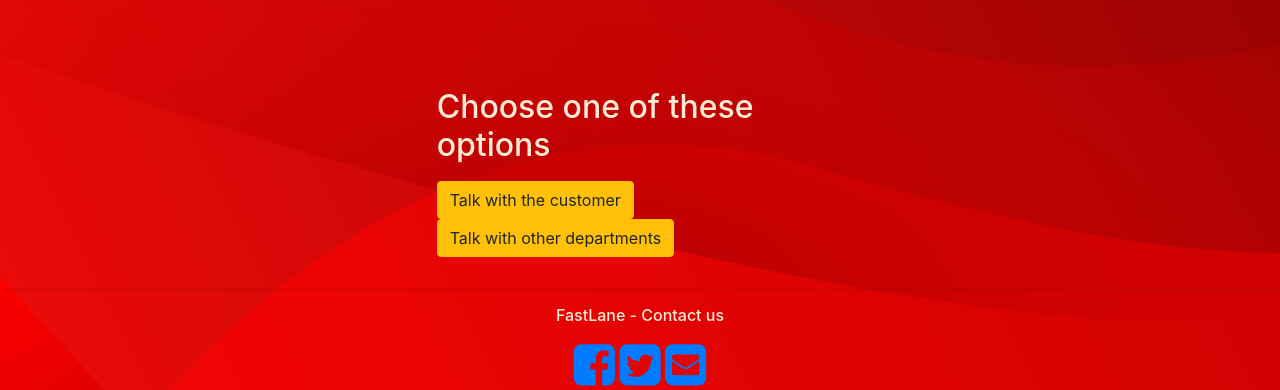
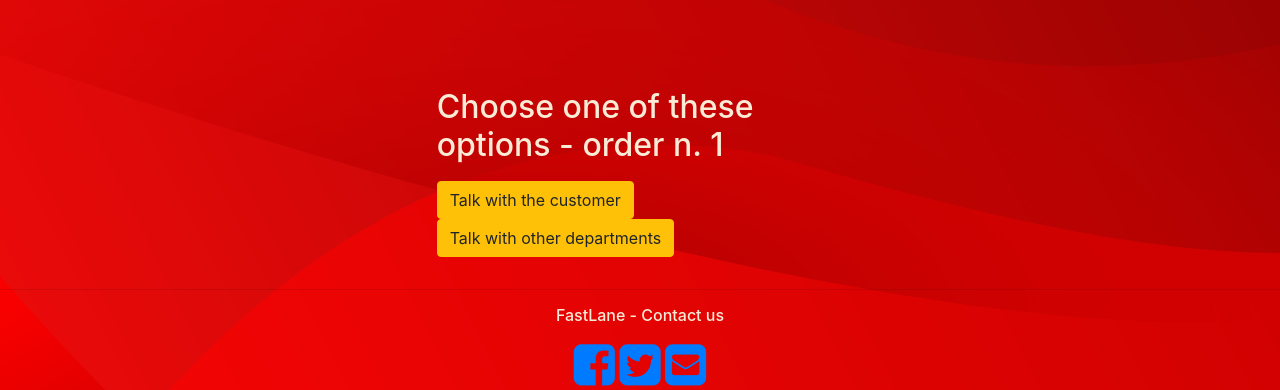
Before and after one commit to MassimilianoCiardulli/FastLane_02, a Flask app: page /order_management_menu in a window 1280 px wide. Shown: the part 76-466 px from the top of the page. Run offline with Flask 2, Linux system fonts and the light colour scheme; a user stored in the database is signed in; some libraries are stand-ins or nearby versions.

Commit message:
09/12 v.01

```diff
--- a/app.py
+++ b/app.py
@@ -3,9 +3,9 @@ from flask import render_template, redirect, session
 from flask_bootstrap import Bootstrap
 from sqlalchemy_utils import database_exists
 from flask_bcrypt import Bcrypt
-from models import app, db, CompanyCustomer, PrivateCustomer, Rating, Product, Order, CompanyUser
+from models import app, db, CompanyCustomer, PrivateCustomer, Rating, Product, Order, CompanyUser, Department
 from form import RegistrationFormPrivate, loginForm, RegistrationFormCompany, RatingForm, RegistrationProduct, \
-    OrderCreation, subRegistrationForm, loginEmployeeForm, UploadForm
+    OrderCreation, subRegistrationForm, loginEmployeeForm, UploadForm, FormNextStep
 from flask_uploads import UploadSet, configure_uploads, IMAGES, patch_request_class
 from sqlalchemy import or_
 
@@ -27,6 +27,9 @@ patch_request_class(app)
 def create_all():
     if not database_exists('sqlite:///fastlane.db'):
         db.create_all()
+        db.session.add(Department(department_name='Production', company_id=1))
+        db.session.add(Department(department_name='Design', company_id=1))
+        db.session.add(Department(department_name='Prototype', company_id=1))
         db.session.commit()
 
 
@@ -187,13 +190,17 @@ def feedback():
     return render_template('feedback.html', form_rating=form_rating)
 
 
-@app.route('/order')
+@app.route('/order', methods=['POST', 'GET'])
 def order():
+    formNextStep = FormNextStep()
     if session['type'] == 'COMPANY':
         orders = Order.query.filter(or_(Order.user == session['id_user'], Order.user == session['username_user'])).all()
+        if formNextStep.is_submitted():
+            status = Order.query.filter_by
+            return redirect('order')
     elif session['type'] == 'PRIVATE':
         orders = Order.query.filter_by(order_private_customer=session['id_user']).all()
-    return render_template('order.html', orders=orders)
+    return render_template('order.html', orders=orders, formNextStep=formNextStep)
 
 
 @app.route('/order_creation', methods=['POST', 'GET'])
@@ -203,7 +210,7 @@ def order_creation():
         new_order = Order(order_description=form_order_creation.order_description.data, order_delivery_type=form_order_creation.order_delivery_type.data,
                           order_delivery_date=form_order_creation.date_delivery.data, order_delivery_time=form_order_creation.time_delivery.data,
                           order_delivery_company=form_order_creation.delivery_company.data, order_state='TO BE STARTED',
-                          order_private_customer=form_order_creation.customer_id.data, departments=form_order_creation.departments.data,
+                          order_private_customer=form_order_creation.customer_id.data,
                           user=session['username_user'], date_insert=form_order_creation.date_insert.data, date_request=form_order_creation.date_request.data)
         db.session.add(new_order)
         db.session.commit()
@@ -214,6 +221,14 @@ def order_creation():
 @app.route('/order_management_menu')
 def order_management_menu():
     return render_template('order_management_menu.html')
+
+
+@app.route('/talk_with_the_customer')
+def talk_with_the_customer():
+    session['order_id']=1 ###########DEVE SPARIRE
+    order = Order.query.filter_by(order_id=session['order_id']).first()
+    steps = Department.query.with_entities(Department.department_name)
+    return render_template('talk_with_the_customer.html', order=order, steps=steps)
 
 
 @app.route('/register_product', methods=['POST', 'GET'])
--- a/form.py
+++ b/form.py
@@ -119,7 +119,7 @@ class OrderCreation(FlaskForm):
     product_name = StringField('Product name', validators=[DataRequired()])
     product_id = StringField('Product id', validators=[DataRequired()])
     customer_id = StringField('Customer id', validators=[DataRequired()])
-    departments = StringField('Insert departments', validators=[DataRequired()])
+    #departments = StringField('Insert departments', validators=[DataRequired()])
     order_description = TextAreaField('Insert a brief order description', validators=[DataRequired()])
     date_insert = DateField('This order has been added in the date', validators=[DataRequired()])
     date_request = DateField('This order has been required in the date', validators=[DataRequired()])
@@ -133,6 +133,10 @@ class OrderCreation(FlaskForm):
 class UploadForm(FlaskForm):
     file = FileField('File', validators=[DataRequired()])
     upload = SubmitField('Upload')
+
+
+class FormNextStep(FlaskForm):
+    submit = SubmitField('NextStep')
 
 #
 # class UpdateAccountFormPrivate(FlaskForm):
--- a/models.py
+++ b/models.py
@@ -120,7 +120,7 @@ class Order(db.Model):
     order_state = db.Column(db.String(64), nullable=False)
     order_private_customer = db.Column(db.Integer, db.ForeignKey('private_costumer.id'))
     order_company_customer = db.Column(db.Integer, db.ForeignKey('company_customer.id_company'))
-    departments = db.Column(db.String(64), nullable=False)
+    current_department = db.Column(db.String(64))
     user = db.Column(db.String(64), nullable=False)
     date_insert = db.Column(db.DateTime, nullable=False)
     date_request = db.Column(db.DateTime, nullable=False)
--- a/templates/order_creation.html
+++ b/templates/order_creation.html
@@ -34,7 +34,7 @@
                     </div>
                 {% endfor %}
           </div>
-          <div class="form-group">
+          {#<div class="form-group">
             {{ form_order_creation.departments.label }}
               {{ form_order_creation.departments(class='form-control',placeholder='Please enter the departments involved') }}
                 {% for error in form_order_creation.departments.errors %}
@@ -42,7 +42,7 @@
                       {{ error }}
                     </div>
                 {% endfor %}
-          </div>
+          </div>#}
             <div class="form-group">
             {{ form_order_creation.order_description.label }}
               {{ form_order_creation.order_description(class='form-control') }}
--- a/templates/order_management_menu.html
+++ b/templates/order_management_menu.html
@@ -1,11 +1,18 @@
 {% extends "layout.html" %}
 
 {% block content %}
+
+<script>
+    function funct() {
+        alert(sessionStorage.getItem('order_id'));
+    }
+</script>
+
     <div class="row">
     <div class="col"></div>
     <div class="col">
-        <p><h2>Choose one of these options</h2></p>
-        <p><a class="btn btn-secondary btn-warning btn-block'" href="#">Talk with the customer</a>
+        <p><h2>Choose one of these options - order n. {{ session['order_id'] }}</h2></p>
+        <p><a class="btn btn-secondary btn-warning btn-block'" href="/talk_with_the_customer" onclick="funct()">Talk with the customer</a>
         <a class="btn btn-secondary btn-warning btn-block'" href="#">Talk with other departments</a></p>
     </div>
       <div class="col"></div>
```
Also changed, not shown: templates/order.html (+31 -6 lines), templates/talk_with_the_customer.html (+56 -0 lines), fastlane.db, static/img/boh india.jpg (added).
